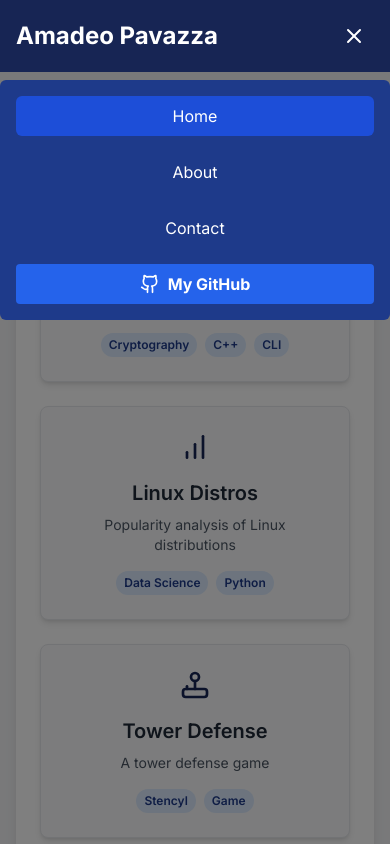
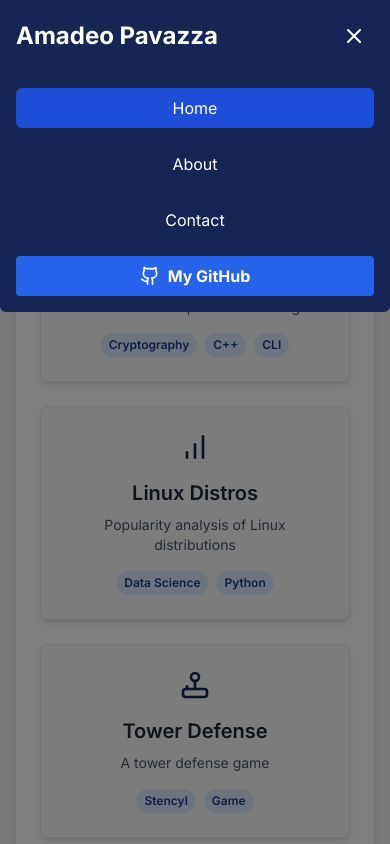
Before and after one commit to apavazza/apavazza.github.io, a Next.js app: page / in a window 390 px wide. Both pictures are taken after a click on the button 354 px from the left and 36 px from the top of the page. Shown: the top 844 px of the page. Built offline with nearby package versions, Linux system fonts and the light colour scheme.

Commit message:
Refactored Navigation component for improved mobile menu transitions and styling

```diff
--- a/src/app/components/Navigation.tsx
+++ b/src/app/components/Navigation.tsx
@@ -21,7 +21,7 @@ export default function Navigation() {
     <>
       <nav className="bg-blue-950 text-white p-4 sticky top-0 z-20">
         <div className="container mx-auto flex justify-between items-center">
-          <Link href="/" className="text-2xl font-bold">
+          <Link href="/" className="text-2xl font-bold" onClick={closeMenu}>
             Amadeo Pavazza
           </Link>
           <div className="hidden md:flex space-x-4 items-center">
@@ -32,11 +32,13 @@ export default function Navigation() {
             {isMenuOpen ? <X size={24} /> : <Menu size={24} />}
           </button>
         </div>
-        {isMenuOpen && (
-          <div className="md:hidden">
-            <MobileMenu closeMenu={closeMenu} currentPath={pathname} />
-          </div>
-        )}
+        <div
+          className={`md:hidden transition-all duration-200 ease-in-out ${
+            isMenuOpen ? "max-h-screen opacity-100" : "max-h-0 opacity-0 overflow-hidden"
+          }`}
+        >
+          <MobileMenu closeMenu={closeMenu} currentPath={pathname} />
+        </div>
       </nav>
       {isMenuOpen && <div className="fixed inset-0 bg-black bg-opacity-50 z-10" onClick={closeMenu}></div>}
     </>
@@ -95,7 +97,7 @@ function GitHubLink() {
 
 function MobileMenu({ closeMenu, currentPath }: { closeMenu: () => void; currentPath: string }) {
   return (
-    <div className="bg-blue-900 mt-2 p-4 rounded-md absolute top-full left-0 right-0 text-center">
+    <div className="bg-blue-950 p-4 rounded-b-md absolute top-full left-0 right-0 text-center">
       <div className="flex flex-col space-y-4">
         <NavLinks closeMenu={closeMenu} currentPath={currentPath} />
         <GitHubLink />
```
